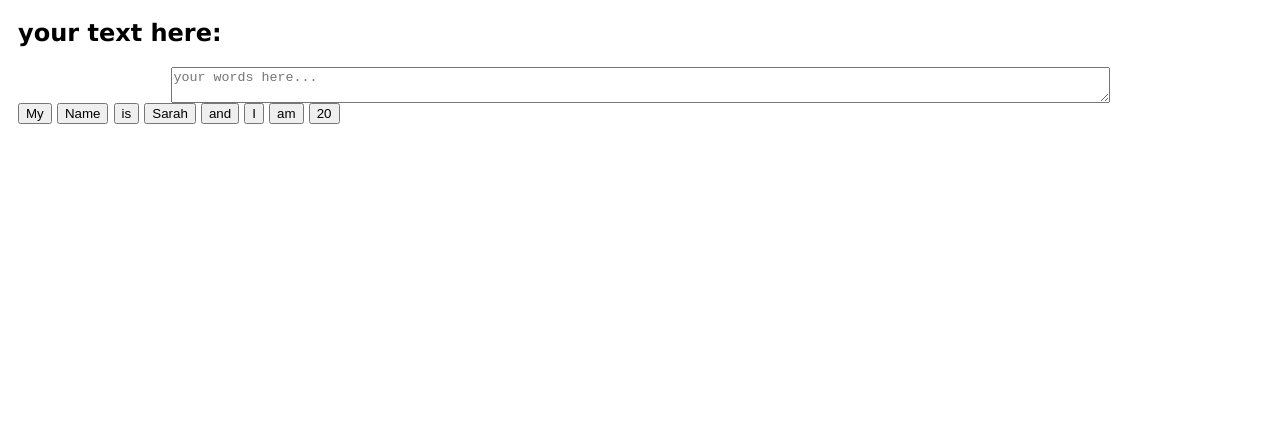
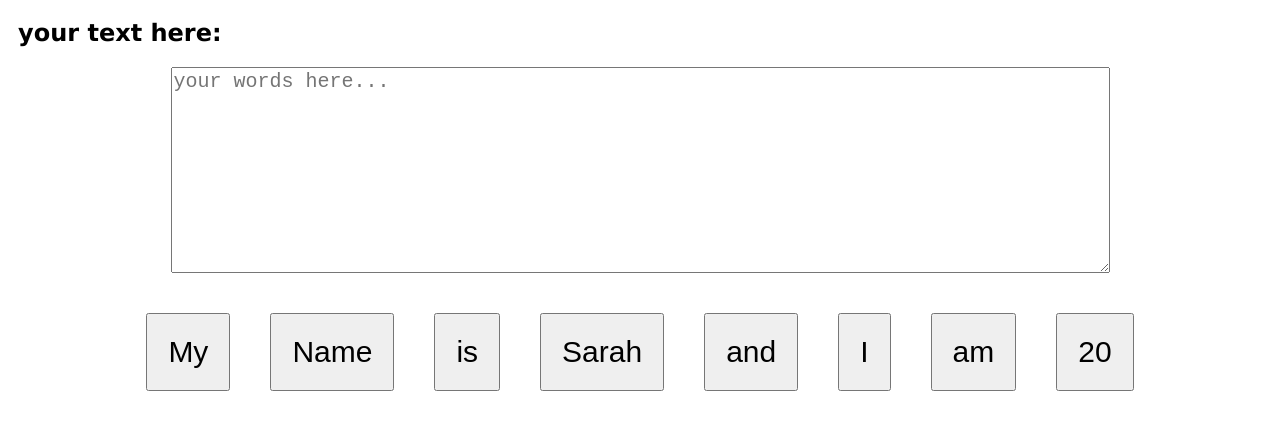
Before and after one commit to sarahcantrill/TTSSystem, a plain HTML site: page index.html in a window 1280 px wide. Shown: the part 80-510 px from the top of the page. Drawn offline with Linux system fonts and the light colour scheme.

Commit message:
adding styling to the word-containers

```diff
--- a/styles.css
+++ b/styles.css
@@ -5,6 +5,20 @@ body {
 
 #text-output {
     width: 75%;
+    height:200px;
     display: block;
     margin: 0 auto;
+    font-size: 20px;
 }
+
+.words-containers {
+    padding-top: 20px;
+    display: flex;
+    justify-content: center;
+}
+
+.word-box {
+    padding: 20px;
+    margin: 20px;
+    font-size: 30px;
+}
```
